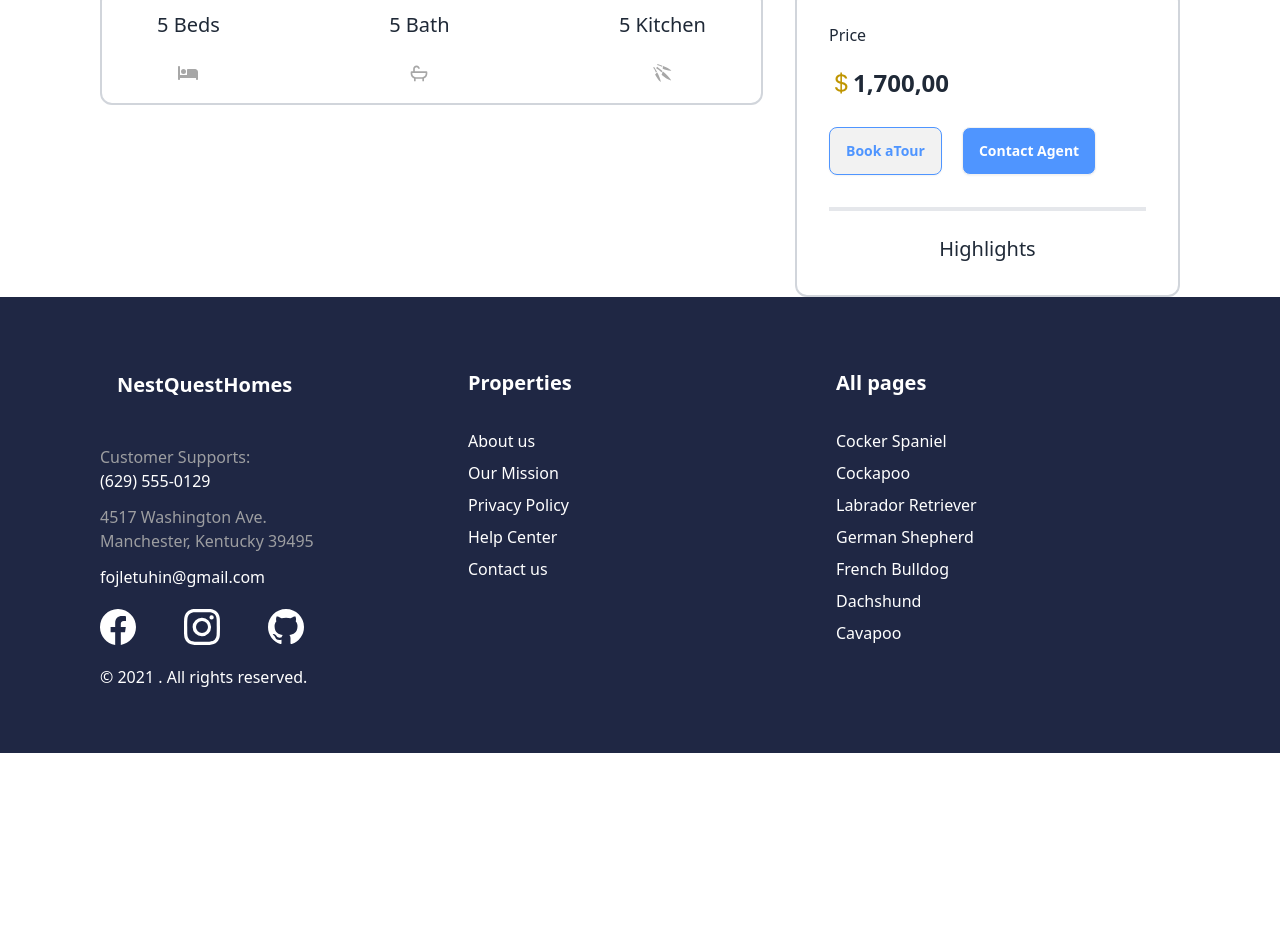
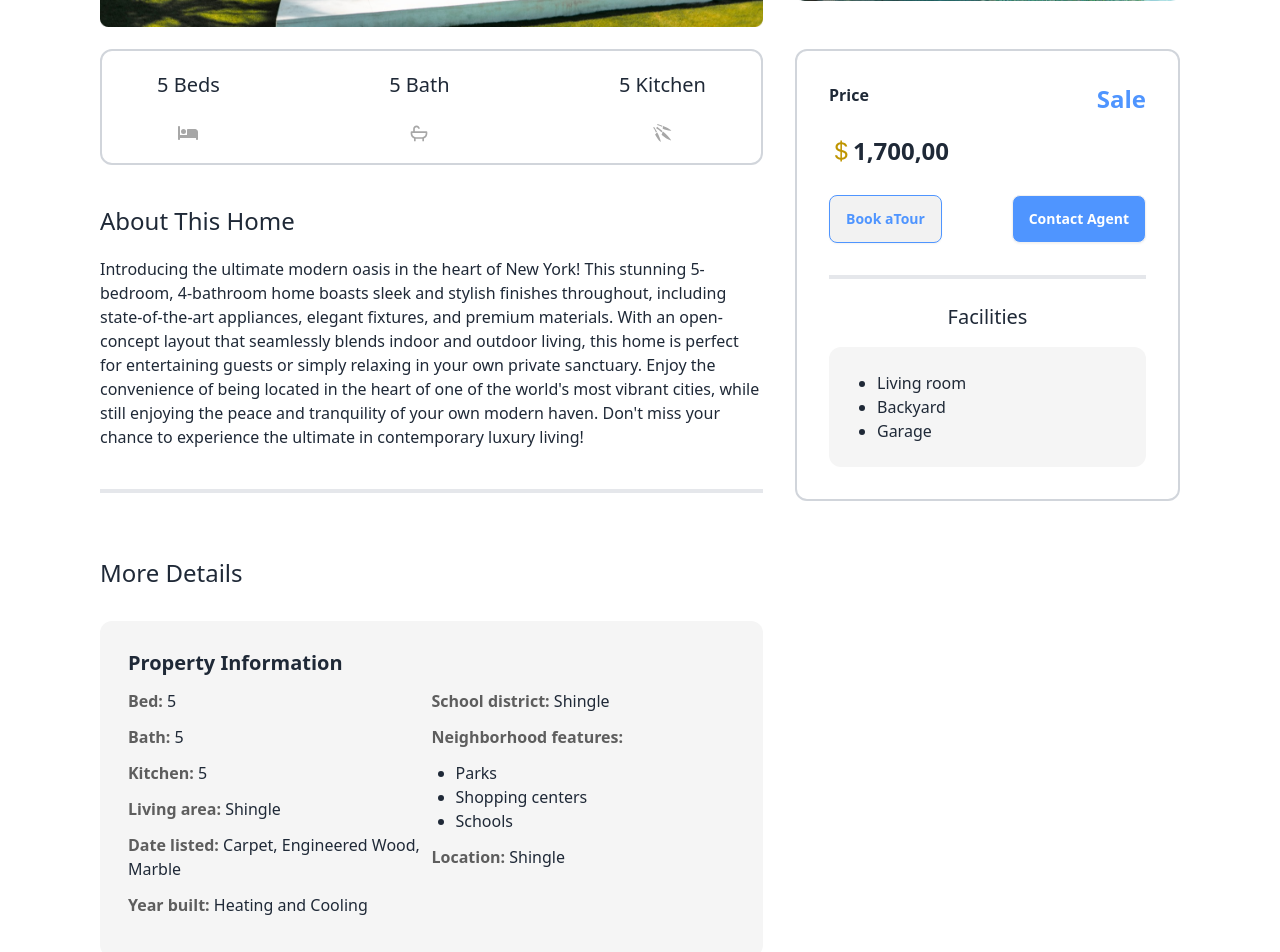
Before and after one commit to FojleTuhin/A9-NestQuestHomes, a React (Vite) app: page /viewDetails in a window 1280 px wide. Shown: the part 680-1632 px from the top of the page. Before the commit the page ends 1433 px from the top, so only its background shows below. Built offline with nearby package versions, Linux system fonts and the light colour scheme.

Commit message:
add viewDetails

```diff
--- a/src/Pages/ViewDetails.jsx
+++ b/src/Pages/ViewDetails.jsx
@@ -8,7 +8,11 @@ import { BsCurrencyDollar } from "react-icons/bs";
 const ViewDetails = () => {
     return (
         <div className="px-[100px]">
-            <p className="mt-8 text-2xl font-semibold">Modern Haven Villa this stunning 5-bedroom, 4-bathroom </p>
+            <div className="flex justify-between">
+                <p className="mt-8 text-2xl font-semibold">Modern Haven Villa this stunning 5-bedroom, 4-bathroom </p>
+                <p className="mt-8 text-2xl font-semibold">001</p>
+            </div>
+            <p className="mt-8 text-xl font-medium">Single-family home</p>
             <div className="mt-5 flex justify-between mb-10">
                 <div className="flex gap-3 items-center"><FaLocationDot />511/2, Kafrul, Taltola, Dhaka</div>
                 <div className="flex gap-3 items-center"><TfiTimer />March 19, 2023</div>
@@ -44,11 +48,48 @@ const ViewDetails = () => {
                         </div>
                         <div className="flex flex-col gap-6 text-xl items-center">
                             <div><span>5</span> Bath</div>
-                            < BiBath  className="text-xl text-[#A7A7A7]" />
+                            < BiBath className="text-xl text-[#A7A7A7]" />
                         </div>
                         <div className="flex flex-col gap-6 text-xl items-center">
                             <div><span>5</span> Kitchen</div>
-                            < GiKitchenKnives  className="text-xl text-[#A7A7A7]" />
+                            < GiKitchenKnives className="text-xl text-[#A7A7A7]" />
+                        </div>
+
+                    </div>
+                    <div className="mb-10">
+                        <p className="font-medium text-2xl mb-5">About This Home</p>
+                        <p>Introducing the ultimate modern oasis in the heart of New York! This stunning 5-bedroom, 4-bathroom home boasts sleek and stylish finishes throughout, including state-of-the-art appliances, elegant fixtures, and premium materials. With an open-concept layout that seamlessly blends indoor and outdoor living, this home is perfect for entertaining guests or simply relaxing in your own private sanctuary. Enjoy the convenience of being located in the heart of one of the world's most vibrant cities, while still enjoying the peace and tranquility of your own modern haven. Don't miss your chance to experience the ultimate in contemporary luxury living!</p>
+                        <hr className="border-2 text-[#E4E7E9] mt-10 mb-16" />
+
+                        <p className="font-medium text-2xl mb-8">More Details</p>
+                        <div className="bg-[#F5F5F5] p-7 rounded-xl">
+                            <p className="font-bold text-xl mb-3">Property Information</p>
+                            <div className="grid grid-cols-2 ">
+                                <div>
+                                    <p className="mb-3"><span className="font-bold text-[#5E5E5E]">Bed:</span> 5</p>
+                                    <p className="mb-3"><span className="font-bold text-[#5E5E5E]">Bath:</span> 5</p>
+                                    <p className="mb-3"><span className="font-bold text-[#5E5E5E]">Kitchen:</span> 5</p>
+                                    <p className="mb-3"><span className="font-bold text-[#5E5E5E]">Living area:</span> Shingle</p>
+                                    <p className="mb-3"><span className="font-bold text-[#5E5E5E]">Date listed:</span> Carpet, Engineered Wood,
+                                        Marble</p>
+                                    <p className="mb-3"><span className="font-bold text-[#5E5E5E]">Year built:</span> Heating and Cooling</p>
+                                </div>
+                                <div>
+                                    <p className="mb-3"><span className="font-bold text-[#5E5E5E]">School district:</span> Shingle</p>
+                                    <p className="mb-3"><span className="font-bold text-[#5E5E5E]">Neighborhood features:</span></p>
+                                    <ul className="list-disc ml-6">
+                                        <li>Parks</li>
+                                        <li>Shopping centers</li>
+                                        <li>Schools</li>
+                                    </ul>
+                                    <p className="mt-3"><span className="font-bold text-[#5E5E5E]">Location:</span> Shingle</p>
+
+
+
+                                </div>
+
+                            </div>
+
                         </div>
 
                     </div>
@@ -56,14 +97,27 @@ const ViewDetails = () => {
                 </div>
                 <div className="col-span-3">
                     <div className="border-2 border-gray-300 rounded-xl p-8">
-                        <p className="mb-5">Price</p>
+                        <div className="mb-5 flex justify-between">
+                            <p className="font-bold">Price</p>
+                            <p className="font-bold text-2xl text-[#4F95FF]">Sale</p>
+                        </div>
                         <p className="text-2xl font-bold flex items-center "><BsCurrencyDollar className="text-[#BF9500] font-bold" />1,700,00</p>
-                        <div className="flex gap-5 mt-7 mb-8">
+                        <div className="flex justify-between mt-7 mb-8">
                             <button className="btn border-[#4F95FF] text-[#4F95FF]">Book aTour</button>
                             <button className="btn bg-[#4F95FF] text-white">Contact Agent</button>
                         </div>
-                        <hr className="border-2 mb-6"/>
-                        <p className="font-medium text-xl text-center">Highlights</p>
+                        <hr className="border-2 mb-6" />
+                        <p className="font-medium text-xl text-center mb-4">Facilities</p>
+                        <div className="bg-[#F5F5F5] p-6 rounded-xl">
+                            <ul className="list-disc ml-6">
+
+                                <li>Living room</li>
+                                <li>Backyard</li>
+                                <li>Garage</li>
+
+                            </ul>
+
+                        </div>
                     </div>
 
                 </div>
```
